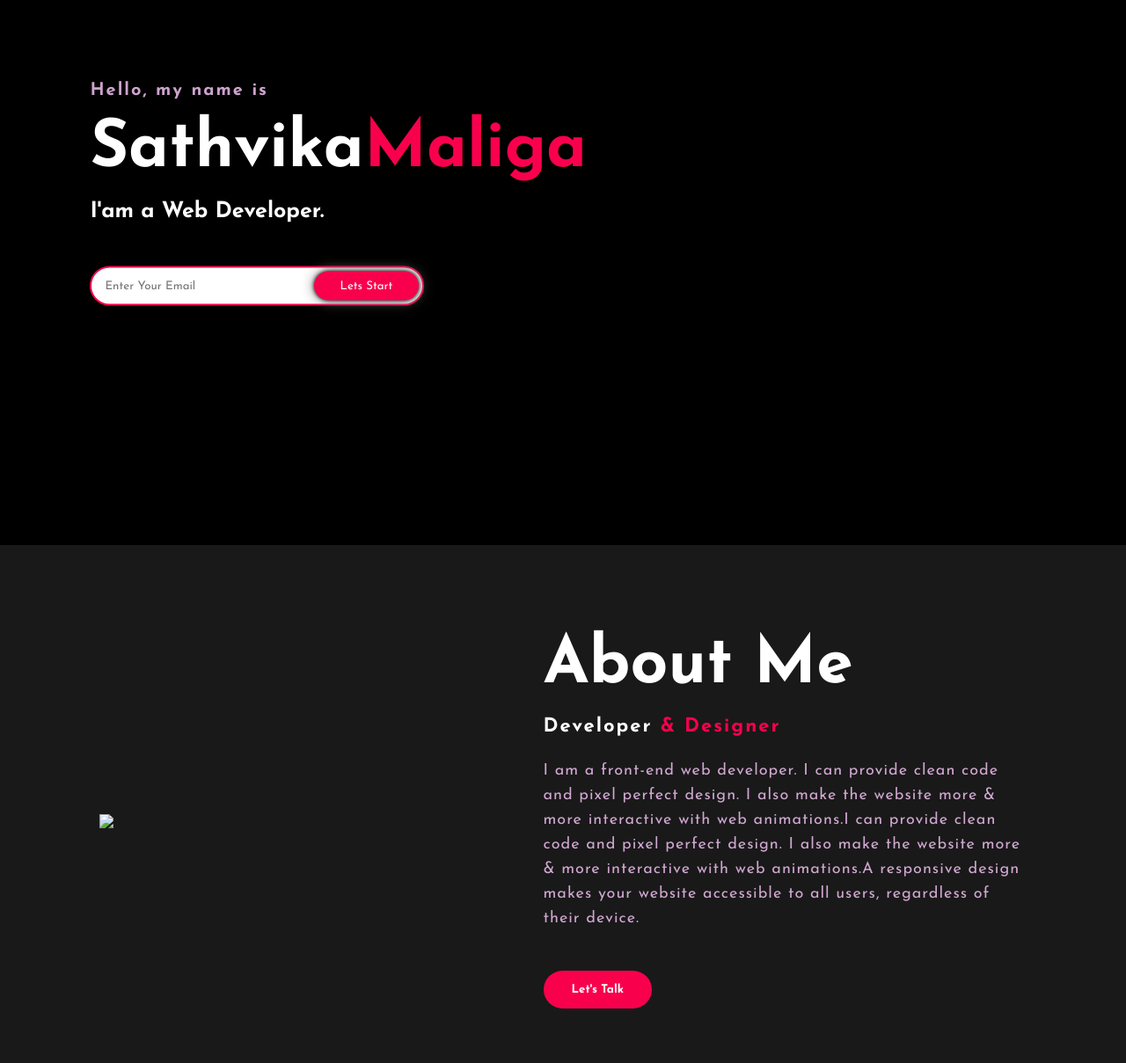
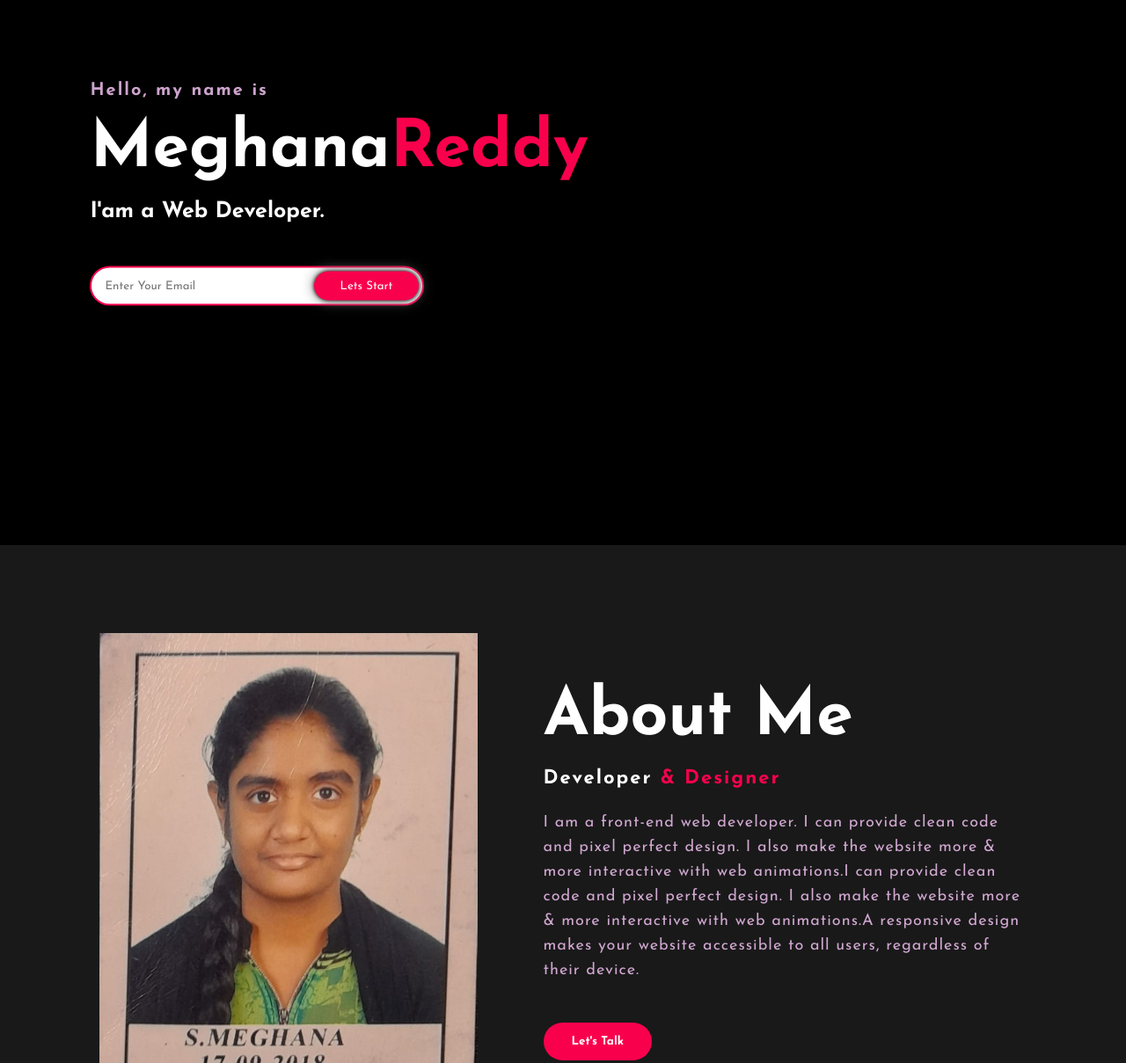
Before and after one commit to Meghanar11/OIBSIP, a plain HTML site: page portfolio page/index.html in a window 1280 px wide. Shown: the part 180-1389 px from the top of the page at 88% size. Drawn offline with Linux system fonts and the light colour scheme; files that its build step writes are made by us from their sources.

Commit message:
Update index.html

```diff
--- a/portfolio page/index.html
+++ b/portfolio page/index.html
@@ -28,7 +28,7 @@
 
 		<div class="content">
 			<h4>Hello, my name is</h4>
-			<h1>Sathvika<span>Maliga</span></h1>
+			<h1>Meghana<span>Reddy</span></h1>
 			<h3>I'am a Web Developer.</h3>
 			<div class="newslatter">
 				<form>
@@ -42,7 +42,7 @@
 	<!----About section start---->
 	<section class="about">
 		<div class="main">
-			<img src="image.jpeg">
+			<img src="photo.jfif">
 			<div class="about-text">
 				<h2>About Me</h2>
 				<h5>Developer <span>& Designer</span></h5>
```
